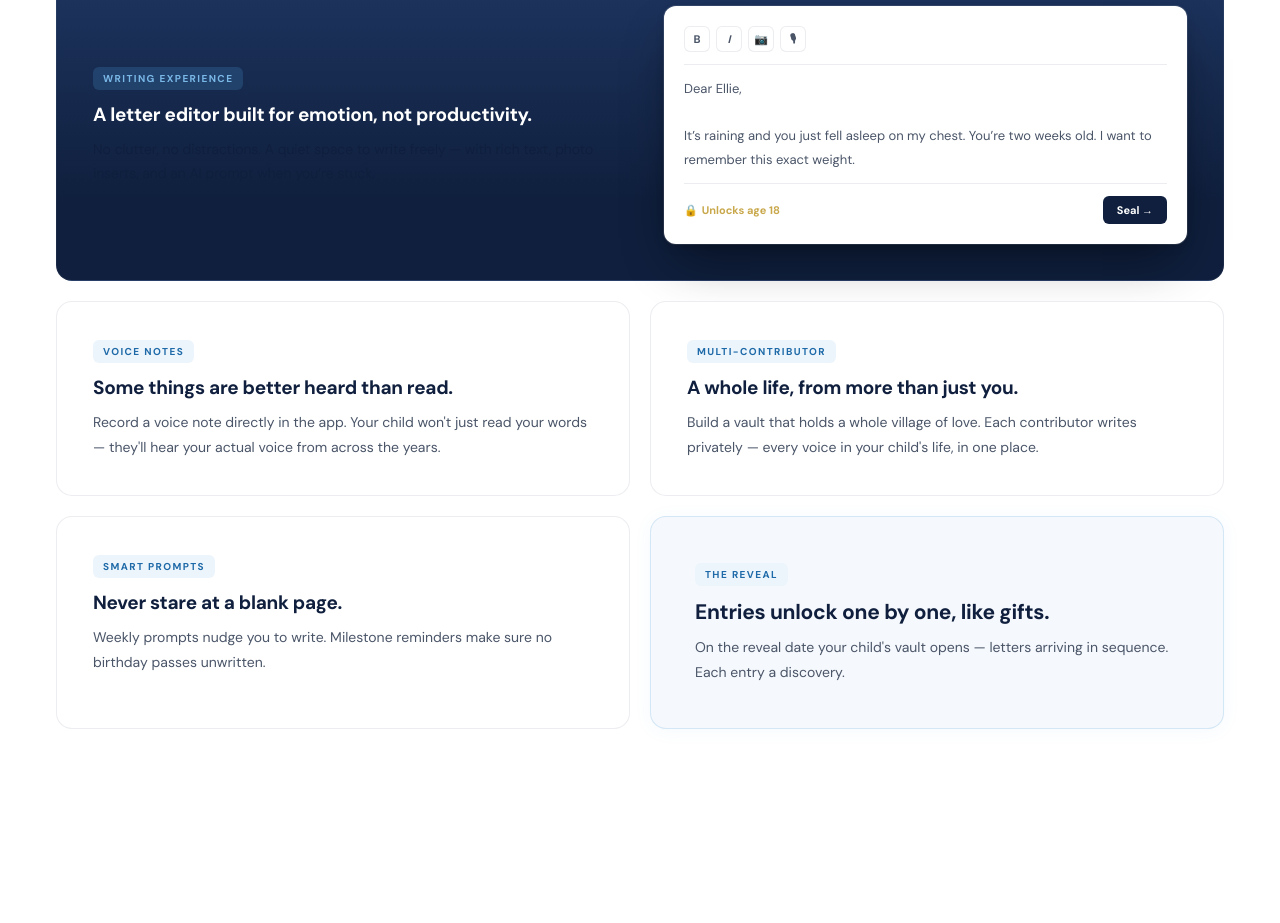
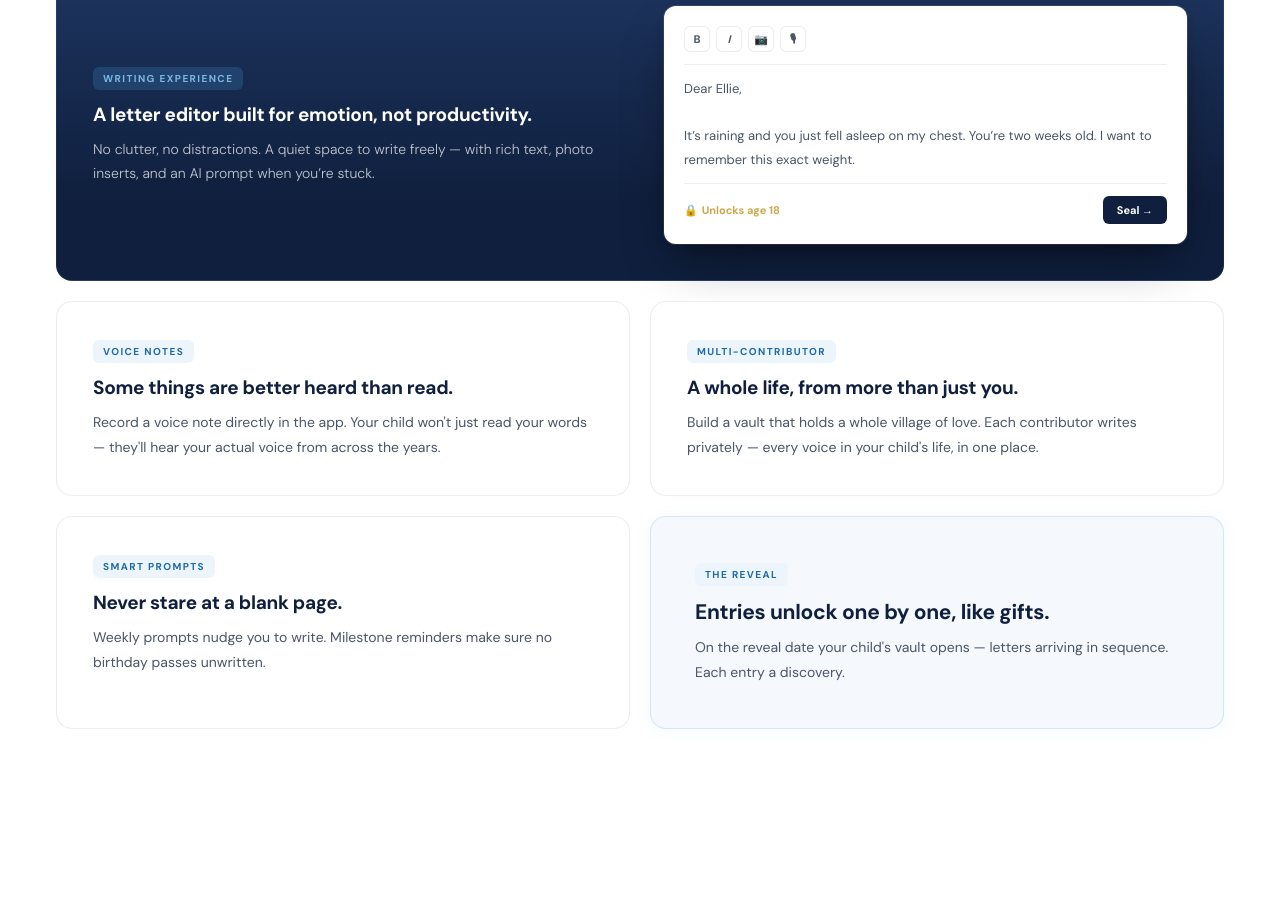
Before and after one commit to hteaopco/UntilThen, a Next.js app: page / in a window 1280 px wide. Shown: the part 1793-2716 px from the top of the page. Built offline with nearby package versions, Linux system fonts and the light colour scheme.

Commit message:
Fix invisible body text in Writing Experience card
text-white/72 isn't a Tailwind opacity preset so the class was
silently dropped, leaving the paragraph with no explicit color.
Switch to text-white/75 (valid preset, same intent).

https://claude.ai/code/session_01Rk4ag9gkQtKsqqzHLnoFYT

```diff
--- a/src/components/landing/Features.tsx
+++ b/src/components/landing/Features.tsx
@@ -142,7 +142,7 @@ export function Features() {
               <h3 className="text-[19px] font-bold text-white mb-2.5 tracking-[-0.3px] leading-[1.2]">
                 A letter editor built for emotion, not productivity.
               </h3>
-              <p className="text-sm leading-[1.75] text-white/72 font-light">
+              <p className="text-sm leading-[1.75] text-white/75 font-light">
                 No clutter, no distractions. A quiet space to write freely —
                 with rich text, photo inserts, and an AI prompt when
                 you&rsquo;re stuck.
```
